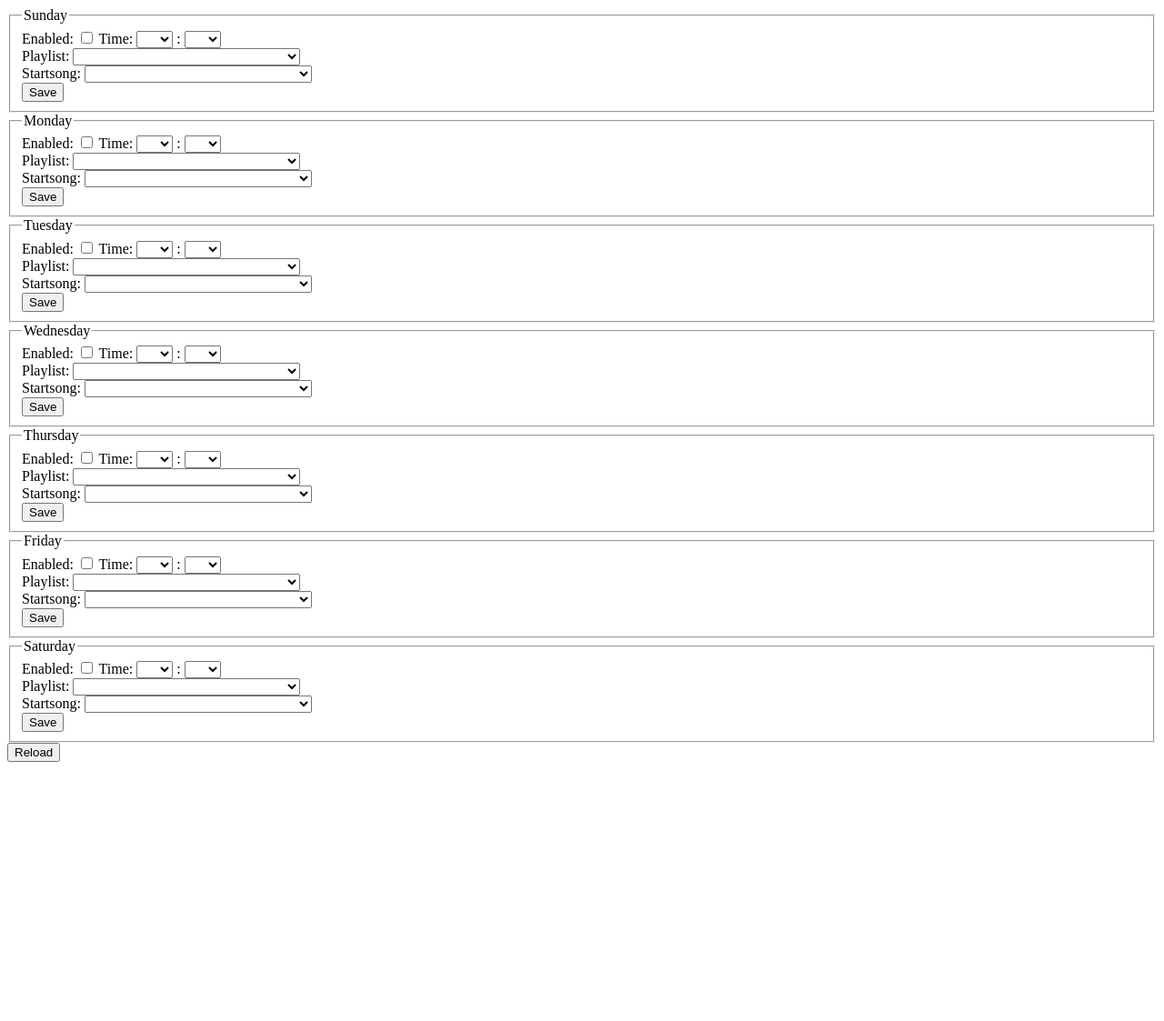
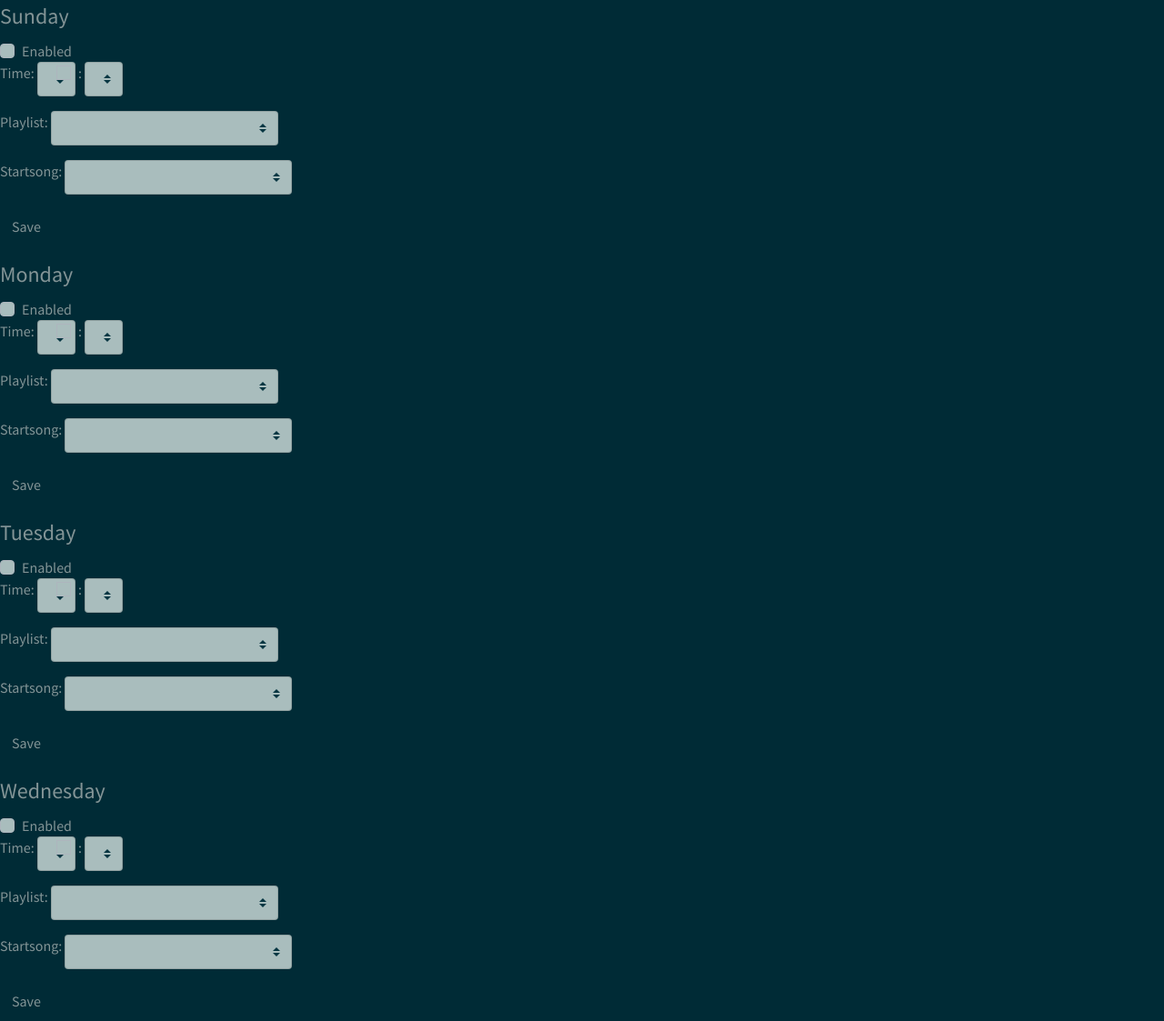
Before and after one commit to MaxBly/spotibly, a website: page public/pannel.ejs in a window 1280 px wide. Shown: the top 1123 px of the page at 91% size. Before the commit the page ends 854 px from the top, so only its background shows below. Drawn offline with nearby package versions, Linux system fonts and the light colour scheme; files that its build step writes are made by us from their sources; no server answers.

Commit message:
pannel style

```diff
--- a/public/pannel.ejs
+++ b/public/pannel.ejs
@@ -2,6 +2,7 @@
 
 <head>
     <title>Settings</title>
+    <link rel="stylesheet" href="https://bootswatch.com/4/solar/bootstrap.min.css">
     <style>
         select.hours, select.minutes {
                 width: 40px;
@@ -17,16 +18,31 @@
     <div id="d<%= i %>">
         <fieldset>
             <legend class="day"></legend>
-            <label for="e<%= i %>">Enabled: </label><input type="checkbox" class="enabled" id="e<%= i %>">
-            <label for="h<%= i %>">Time: </label>
-            <select name="h" class="hours" id="h<%= i %>"></select> : <select name="m" class="minutes" id="m<%= i %>"></select><br />
-            <label for="p<%= i %>">Playlist: </label><select name="p" class="playlist" id="p<%= i %>"></select><br />
-            <label for="s<%= i %>">Startsong: </label><select name="s" class="startsong" id="s<%= i %>"></select><br />
-            <button class="save" id="b<%= i %>">Save</button>
+            <div class="form-group">
+                <div class="custom-control custom-checkbox">
+                    <input type="checkbox" class="enabled custom-control-input" id="e<%= i %>">
+                    <label class="custom-control-label" for="e<%= i %>">Enabled</label>
+                </div>
+                <div class="form-group">
+                    <label class="custom-control-label" for="h<%= i %>">Time: </label>
+                    <select id="h<%= i %>" class="hours custom-select"></select>
+                    <label class="custom-control-label" for="m<%= i %>"> : </label>
+                    <select id="m<%= i %>" class="minutes custom-select"></select>
+                </div>
+                <div class="form-group">
+                    <label class="custom-control-label" for="p<%= i %>">Playlist: </label>
+                    <select id="p<%= i %>" class="playlist custom-select"></select>
+                </div>
+                <div class="form-group">
+                    <label class="custom-control-label" for="s<%= i %>">Startsong: </label>
+                    <select id="s<%= i %>" class="startsong custom-select"></select>
+                </div>
+                <button class="save btn" id="b<%= i %>">Save</button>
+            </div>
         </fieldset>
     </div>
     <% } %>
-    <button id="reload">Reload</button>
+    <button class="btn" id="reload">Reload</button>
     <p id="nextInvoc"></p>
 </body>
 
```
